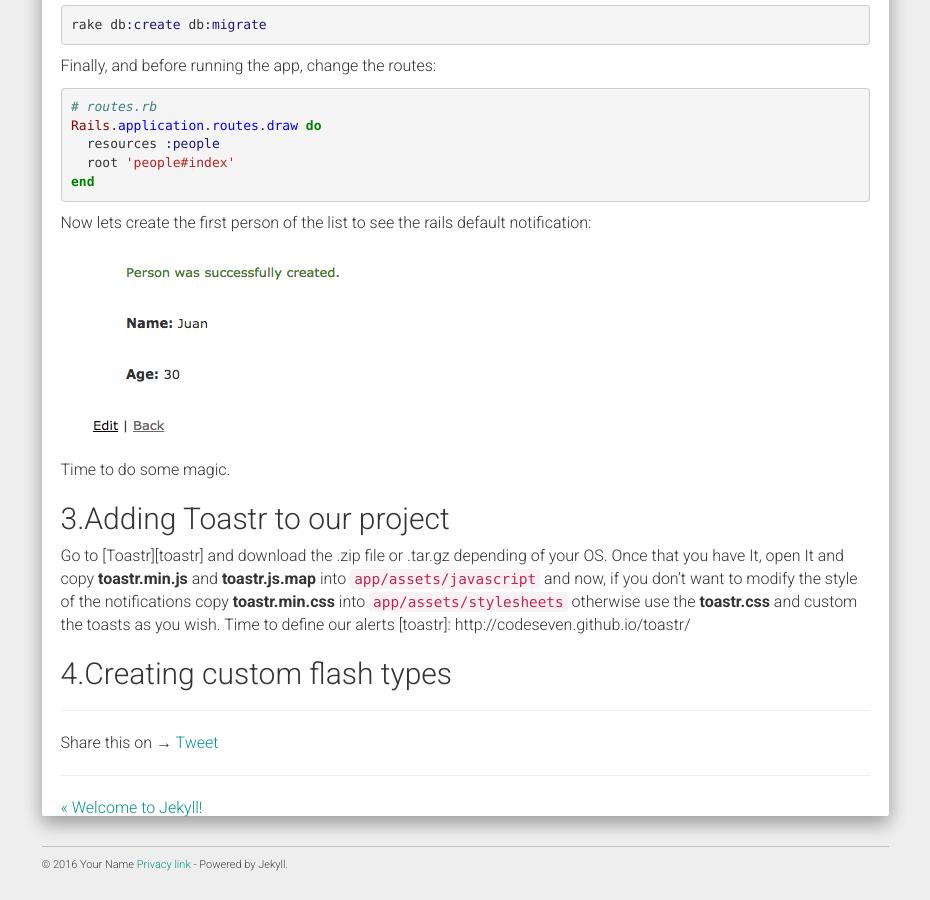
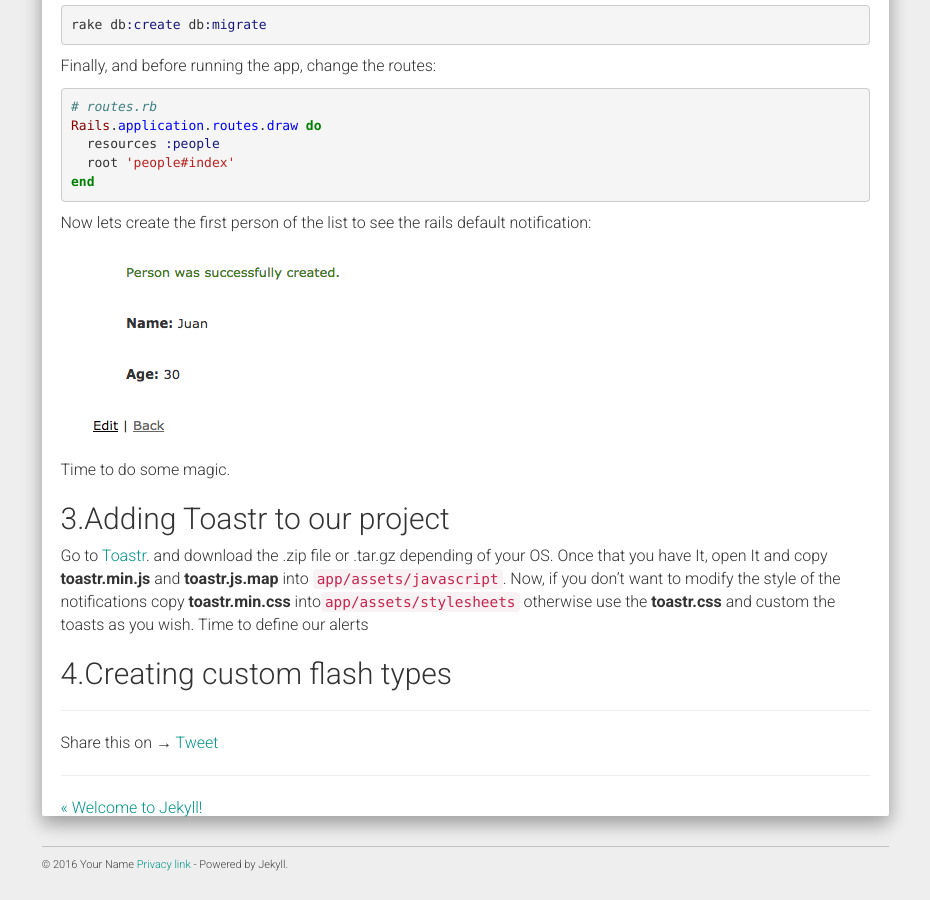
Before and after one commit to ftovaro/ftovaro.github.io, a Jekyll site: the page built from _posts/2016-11-19-custom-flash-notifications-with-bootstrap.md, in a window 1280 px wide and 900 px high, scrolled down 1239 px. Shown: the whole window, without its empty margins (321-1251 px from the left). Built offline with Jekyll 4.4.1, drawn with Linux system fonts in a browser that asks for light colours; nearby versions of some CDN libraries; comment, search, counter and statistics services are not loaded.

Commit message:
1. styling

```diff
--- a/_posts/2016-11-19-custom-flash-notifications-with-bootstrap.md
+++ b/_posts/2016-11-19-custom-flash-notifications-with-bootstrap.md
@@ -45,10 +45,6 @@ end
   ![my alternate text](/assets/ugly-noti.png)
   Time to do some magic.
 <h2>3.Adding Toastr to our project </h2>
-  Go to [Toastr][toastr] and download the .zip file or .tar.gz depending of your OS. Once that you have It,
-  open It and copy <strong>toastr.min.js</strong> and <strong>toastr.js.map</strong> into `app/assets/javascript`
-  and now, if you don't want to modify the style of the notifications copy <strong>toastr.min.css</strong> into
-  `app/assets/stylesheets` otherwise use the <strong>toastr.css</strong> and custom the toasts as you wish.
+  Go to <a href="http://codeseven.github.io/toastr/">Toastr</a>. and download the .zip file or .tar.gz depending of your OS. Once that you have It, open It and copy <strong>toastr.min.js</strong> and <strong>toastr.js.map</strong> into `app/assets/javascript`. Now, if you don't want to modify the style of the notifications copy <strong>toastr.min.css</strong> into`app/assets/stylesheets` otherwise use the <strong>toastr.css</strong> and custom the toasts as you wish.
   Time to define our alerts
-  [toastr]:      http://codeseven.github.io/toastr/
 <h2>4.Creating custom flash types </h2>
```
